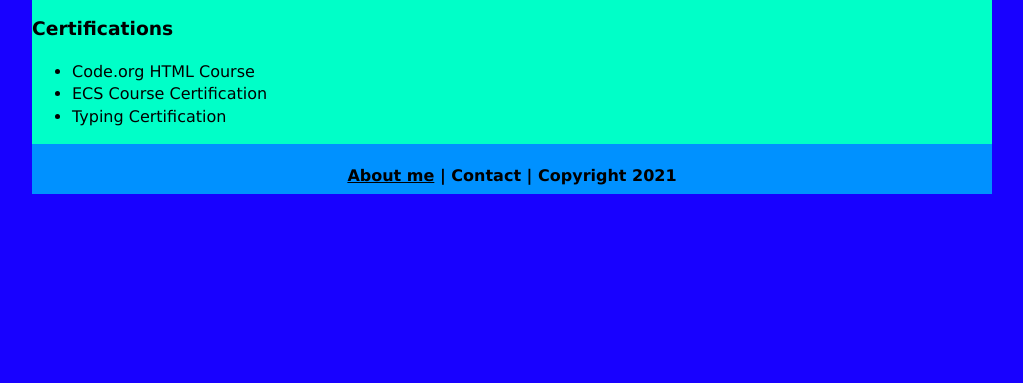
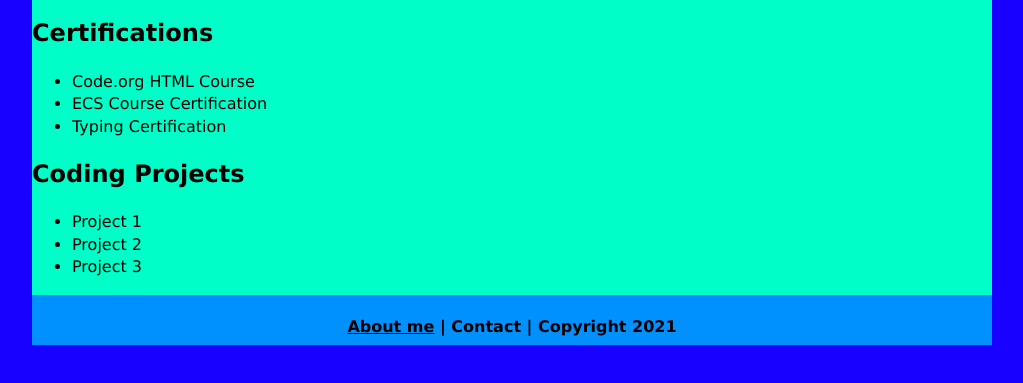
Before and after one commit to MF-Skyline/ecsportfolio, a plain HTML site: page ecs/index.html in a window 1280 px wide. Shown: the part 165-548 px from the top of the page, without its empty margins (128-1151 px from the left). Drawn offline with Linux system fonts and the light colour scheme.

Commit message:
Update index.html

```diff
--- a/ecs/index.html
+++ b/ecs/index.html
@@ -16,11 +16,17 @@
          </div>
          <div class="content">
              <img src="../images/typingtest-3.png" alt="Typing Test Results" width="960" height="500" >
-            <h3>Certifications</h3>
+            <h2>Certifications</h2>
              <ul>
-                <li><a herf="#">Code.org HTML Course</a></li>
+                <li><a herf="../images/typing.pdf">Code.org HTML Course</a></li>
                 <li><a herf="#">ECS Course Certification</a></li>
                 <li><a herf="#">Typing Certification</a></li>
+             </ul>
+      <h2>Coding Projects</h2>
+             <ul>
+                <li><a herf="#">Project 1</a></li>
+                <li><a herf="#">Project 2</a></li>
+                <li><a herf="#">Project 3</a></li>
              </ul>
          </div>
          <div class="footer">
```
